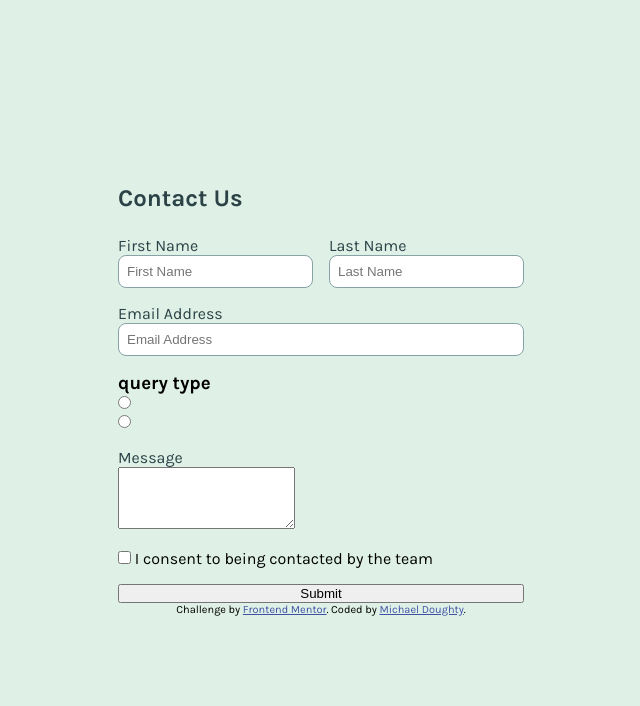
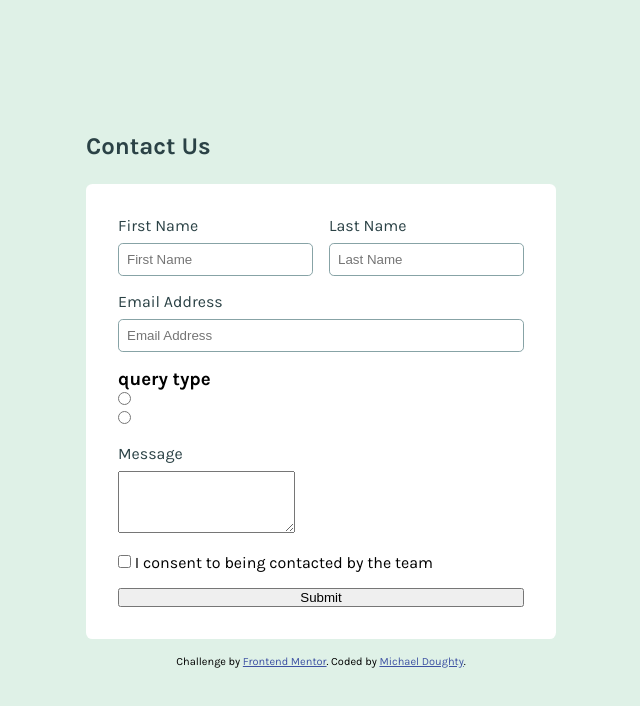
Before and after one commit to YekimCodez/contact-form-main, a website: page index.html in a window 1280 px wide. Shown: the whole page, without its empty margins (319-959 px from the left). Drawn offline with Linux system fonts and the light colour scheme.

Commit message:
Made minor adjustments to earlier styles, added border-radius to the form also padding and background color

```diff
--- a/assets/scss/_resets.scss
+++ b/assets/scss/_resets.scss
@@ -15,6 +15,7 @@ span {
 .attribution {
     font-size: 11px;
     text-align: center;
+    margin-top: 1rem;
 }
 
 .attribution a {
--- a/assets/scss/main.scss
+++ b/assets/scss/main.scss
@@ -22,9 +22,14 @@ body {
                 display: flex;
                 flex-direction: column;
                 gap: 1rem;
+                padding: 2rem;
+                background-color: $White;
+                border: none;
+                border-radius: 0.4rem;
 
                 .form-group > label {
                     color: $Grey-900-darker;
+                    margin-bottom: 0.5rem;
                 }
             }
 
@@ -40,14 +45,14 @@ body {
                 input[type=text] {
                     padding: 0.5rem;
                     border: 0.1rem solid $Grey-500-medium;
-                    border-radius: 0.5rem;
+                    border-radius: 0.3rem;
                 }
             }
 
             input[type=email] {
                 padding: 0.5rem;
                 border: 0.1rem solid $Grey-500-medium;
-                border-radius: 0.5rem;
+                border-radius: 0.3rem;
                 width: 100%;
             }
         }
```
Also changed, not shown: assets/css/main.css, 1 other file.
